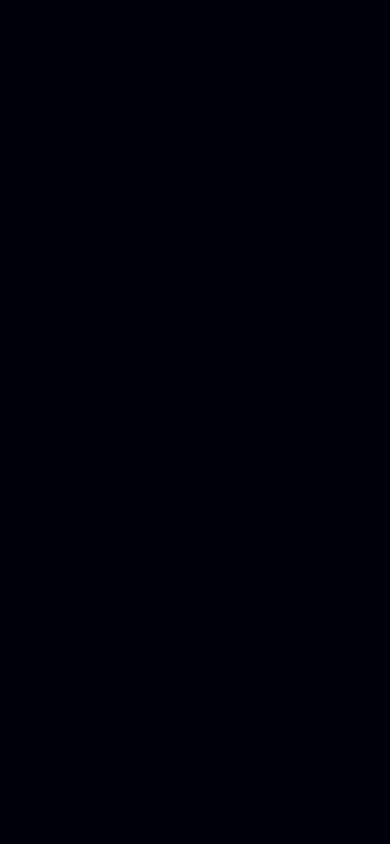
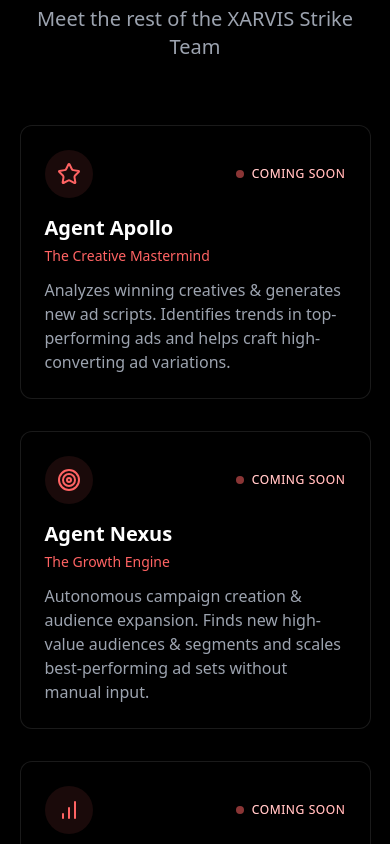
Before and after one commit to ayaryabi/xarvis, a Next.js app: page /refactor in a window 390 px wide. Shown: the part 6280-7124 px from the top of the page. Before the commit the page ends 6133 px from the top, so only its background shows below. Built offline with nearby package versions, Linux system fonts and the light colour scheme.

Commit message:
coming soon

```diff
--- a/src/app/refactor/page.tsx
+++ b/src/app/refactor/page.tsx
@@ -5,6 +5,7 @@
 import { MetricsSection } from "@/components/pages/landing/metrics"
 import { ResultsSection } from "@/components/pages/landing/results"
 import { CostComparisonSection } from "@/components/pages/landing/cost-comparison"
+import { ComingSoonSection } from "@/components/pages/landing/coming-soon"
 
 export default function RefactorPage() {
   return (
@@ -14,6 +15,7 @@
       <MetricsSection />
       <ResultsSection />
       <CostComparisonSection />
+      <ComingSoonSection />
     </main>
   )
 }
--- /dev/null
+++ b/src/components/pages/landing/coming-soon.tsx
@@ -0,0 +1,89 @@
+"use client"
+
+import React from "react"
+import { Container } from "@/components/ui/container/container"
+import { Card } from "@/components/ui/card"
+import { Star, Target, BarChart } from "lucide-react"
+import { cn } from "@/lib/utils"
+
+interface IconProps {
+  className?: string;
+}
+
+interface AgentCardProps {
+  icon: React.ReactNode
+  name: string
+  tagline: string
+  description: string
+}
+
+function AgentCard({ icon, name, tagline, description }: AgentCardProps) {
+  return (
+    <Card
+      variant="feature"
+      glowOnHover={true}
+      glowColor="from-[#ff6363] to-[#ff3939]"
+      className="h-full"
+    >
+      <div className="flex items-center justify-between mb-4">
+        <div className="w-12 h-12 rounded-full bg-[#ff6363]/10 flex items-center justify-center">
+          {React.isValidElement(icon) &&
+            React.cloneElement(icon as React.ReactElement<IconProps>, {
+              className: "h-6 w-6 text-[#ff6363]"
+            })
+          }
+        </div>
+        <div className="flex items-center">
+          <div className="h-2 w-2 rounded-full bg-[#ff6363] mr-2 animate-pulse"></div>
+          <span className="text-xs font-medium text-white/70 tracking-wider bg-gradient-to-r from-[#ff6363] to-[#ff3939] bg-clip-text text-transparent">
+            COMING SOON
+          </span>
+        </div>
+      </div>
+
+      <h3 className="text-xl font-bold mb-1">{name}</h3>
+      <h4 className="text-[#ff6363] text-sm font-medium mb-3">{tagline}</h4>
+      <p className="text-gray-400">{description}</p>
+    </Card>
+  )
+}
+
+export function ComingSoonSection() {
+  return (
+    <section className="py-24 relative">
+      <Container>
+        <div className="text-center mb-16">
+          <h2 className="text-4xl md:text-5xl font-bold mb-4">
+            Coming soon
+          </h2>
+          <p className="text-xl text-gray-400">
+            Meet the rest of the XARVIS Strike Team
+          </p>
+        </div>
+
+        <div className="grid grid-cols-1 md:grid-cols-3 gap-8">
+          <AgentCard
+            icon={<Star />}
+            name="Agent Apollo"
+            tagline="The Creative Mastermind"
+            description="Analyzes winning creatives & generates new ad scripts. Identifies trends in top-performing ads and helps craft high-converting ad variations."
+          />
+
+          <AgentCard
+            icon={<Target />}
+            name="Agent Nexus"
+            tagline="The Growth Engine"
+            description="Autonomous campaign creation & audience expansion. Finds new high-value audiences & segments and scales best-performing ad sets without manual input."
+          />
+
+          <AgentCard
+            icon={<BarChart />}
+            name="Agent Cipher"
+            tagline="The AI Analyst"
+            description="Pulls instant insights & performance breakdowns. Answers any ad-related questions directly in Slack and tracks key performance shifts and alerts you proactively."
+          />
+        </div>
+      </Container>
+    </section>
+  )
+}
```
